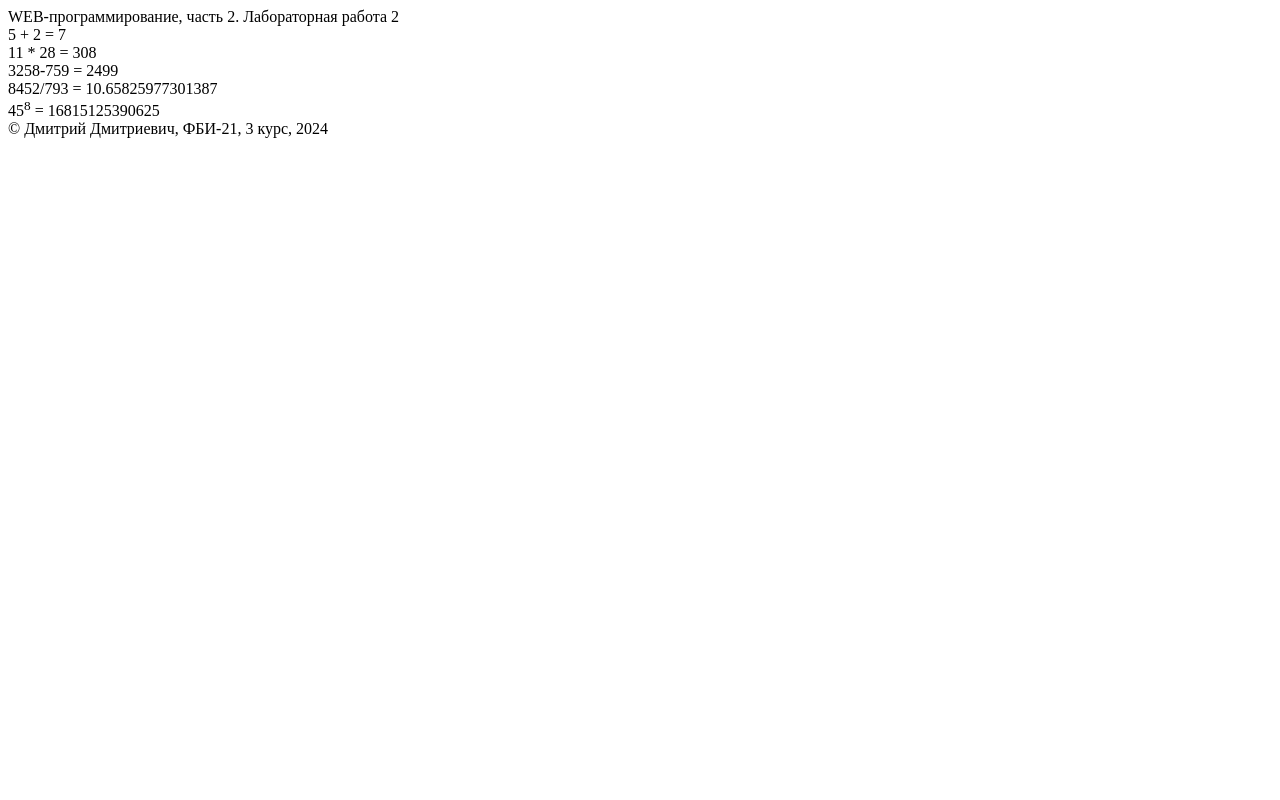
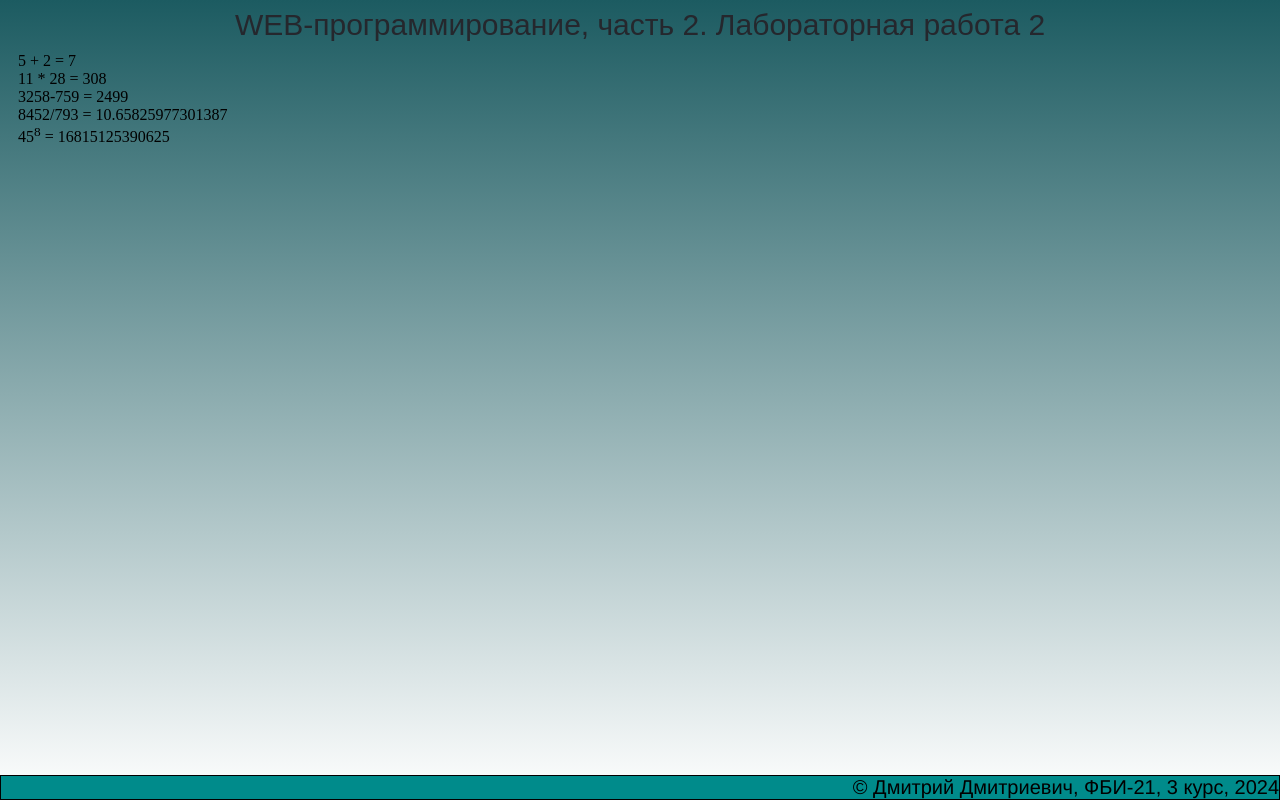
Before and after one commit to Ex11eNTTT/my-labs-2-, a Flask app: page /lab2/example in a window 1280 px wide. Run offline with Flask 3, Linux system fonts and the light colour scheme.

Commit message:
Подключение стилей

```diff
--- /dev/null
+++ b/static/main.css
@@ -0,0 +1,26 @@
+html{
+    background: linear-gradient(#1c5b61,rgb(255, 255, 255));
+    height: 100%;
+}
+main{
+    padding: 10px;
+    margin-bottom: 40px;
+}
+header{
+    text-align: center;
+    color: rgb(37, 39, 45);
+    opacity: 1;
+    font-family: Arial, Helvetica, sans-serif;
+    font-size: 30px;
+}
+footer{
+    position: absolute;
+    bottom: 0px;
+    font-size: 20px;
+    font-family: 'Franklin Gothic Medium', 'Arial Narrow', Arial, sans-serif;
+    background-color: darkcyan;
+    border: 1px solid black;
+    left: 0px;
+    right: 0px;
+    text-align: right;
+}
--- a/templates/example.html
+++ b/templates/example.html
@@ -4,6 +4,7 @@
     <meta charset="UTF-8">
     <meta name="viewport" content="width=device-width, initial-scale=1.0">
     <title>Document</title>
+    <link rel="stylesheet" href="{{ url_for('static', filename='main.css') }}">
 </head>
 <body>
     <header>
```
